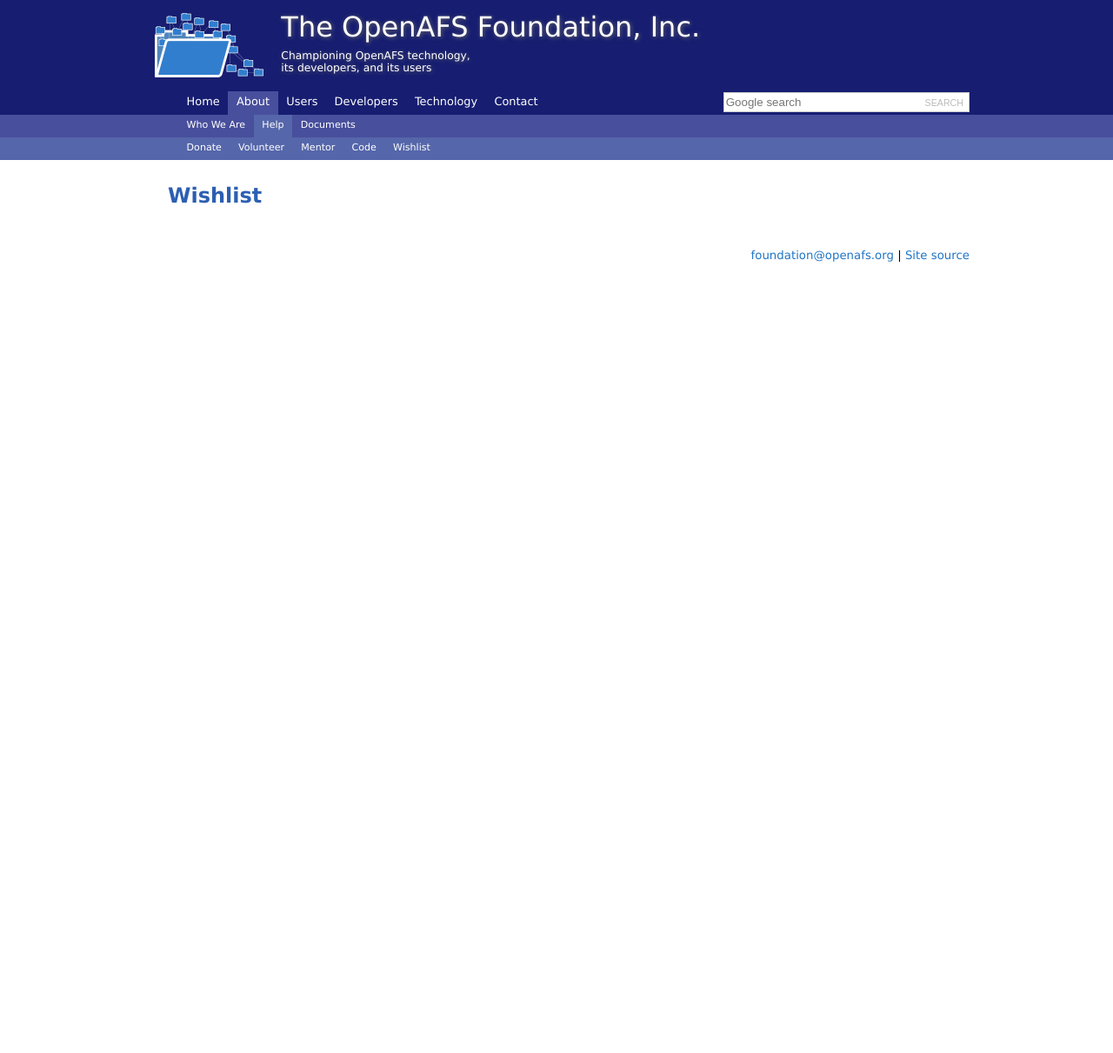
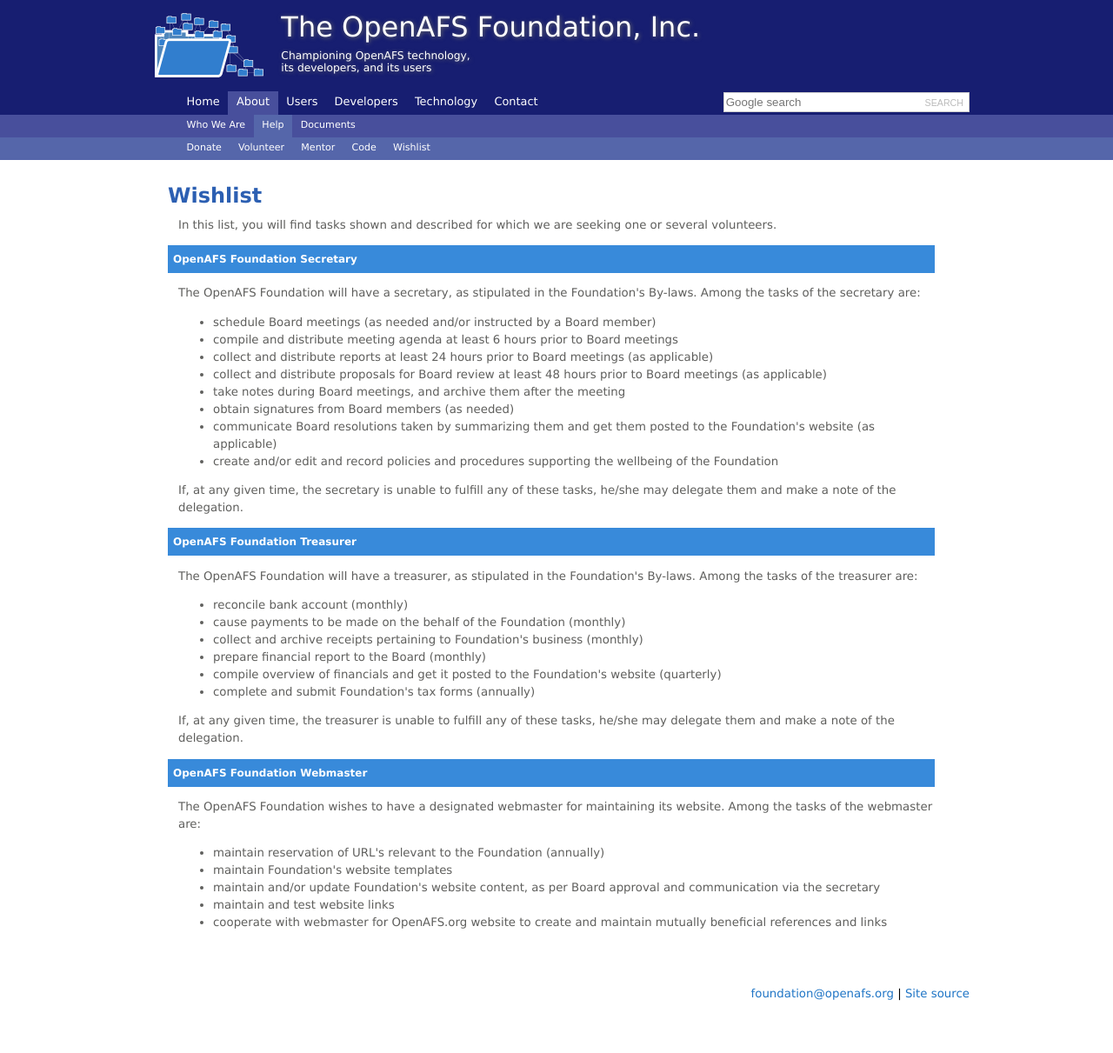
Before and after one commit to openafsfoundation/openafsfoundation.org, a Jekyll site: the page built from help/wishlist/index.md, in a window 1280 px wide. Shown: the whole page at 87% size. Built offline with Jekyll 4.4.1, drawn with Linux system fonts in a browser that asks for light colours; before the commit the page ends 900 px from its top, so only the background shows below that.

Commit message:
Foundation/wishlist: content edit
first draft for Secretary, Treasurer, webmaster

```diff
--- a/help/wishlist/index.md
+++ b/help/wishlist/index.md
@@ -4,3 +4,42 @@
 ---
 
 ## Wishlist ##
+
+In this list, you will find tasks shown and described for which we are seeking one or several volunteers.
+
+### OpenAFS Foundation Secretary ###
+
+The OpenAFS Foundation will have a secretary, as stipulated in the Foundation's By-laws.  Among the tasks of the secretary are:
+  - schedule Board meetings (as needed and/or instructed by a Board member)
+  - compile and distribute meeting agenda at least 6 hours prior to Board meetings
+  - collect and distribute reports at least 24 hours prior to Board meetings (as applicable)
+  - collect and distribute proposals for Board review at least 48 hours prior to Board meetings (as applicable)
+  - take notes during Board meetings, and archive them after the meeting
+  - obtain signatures from Board members (as needed)
+  - communicate Board resolutions taken by summarizing them and get them posted to the Foundation's website (as applicable)
+  - create and/or edit and record policies and procedures supporting the wellbeing of the Foundation
+
+If, at any given time, the secretary is unable to fulfill any of these tasks, he/she may delegate them and make a note of the delegation.
+
+
+### OpenAFS Foundation Treasurer ###
+
+The OpenAFS Foundation will have a treasurer, as stipulated in the Foundation's By-laws.  Among the tasks of the treasurer are:
+  - reconcile bank account (monthly)
+  - cause payments to be made on the behalf of the Foundation (monthly)
+  - collect and archive receipts pertaining to Foundation's business (monthly)
+  - prepare financial report to the Board (monthly)
+  - compile overview of financials and get it posted to the Foundation's website (quarterly)
+  - complete and submit Foundation's tax forms (annually)
+
+If, at any given time, the treasurer is unable to fulfill any of these tasks, he/she may delegate them and make a note of the delegation.
+
+
+###  OpenAFS Foundation Webmaster ###
+
+The OpenAFS Foundation wishes to have a designated webmaster for maintaining its website.  Among the tasks of the webmaster are:
+  - maintain reservation of URL's relevant to the Foundation (annually)
+  - maintain Foundation's website templates
+  - maintain and/or update Foundation's website content, as per Board approval and communication via the secretary
+  - maintain and test website links
+  - cooperate with webmaster for OpenAFS.org website to create and maintain mutually beneficial references and links
```
